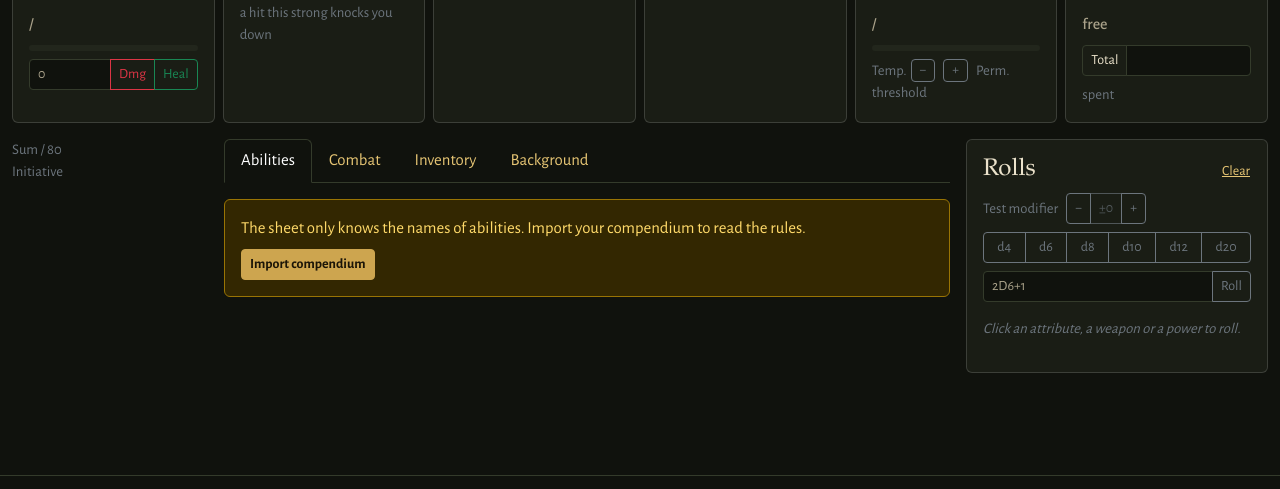
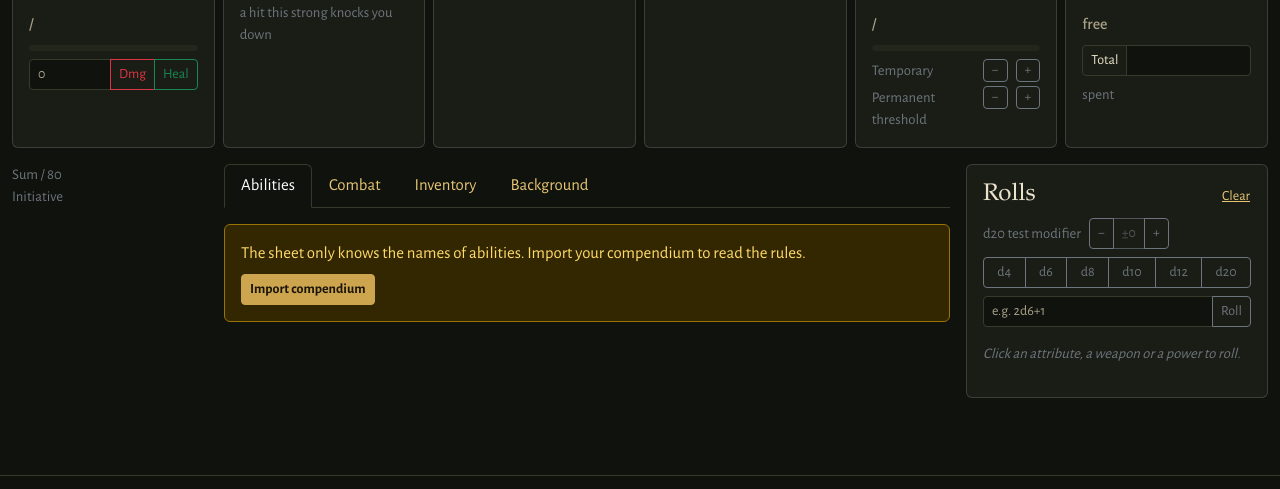
Before and after one commit to ncsf01/davokar-sheets, a Flask app: template davokar/templates/characters/sheet.html in a window 1280 px wide. Shown: the part 218-707 px from the top of the page. Run offline with Flask 3, Linux system fonts and the light colour scheme; the template is opened without the code that fills it, so the values that code supplies are empty; some libraries are stand-ins or nearby versions; some web fonts are replaced.

Commit message:
fix: clearer dice input, test modifier label and permanent corruption buttons

```diff
--- a/davokar/static/js/sheet.js
+++ b/davokar/static/js/sheet.js
@@ -349,6 +349,13 @@
       render();
       changed();
     },
+    // the part from powers and artifacts is calculated, so the buttons change the extra field
+    "corruption-permanent"(el) {
+      sheet.corrExtra = Math.max(0, R.toInt(sheet.corrExtra) + R.toInt(el.dataset.delta));
+      $("#corr-extra").value = sheet.corrExtra;
+      render();
+      changed();
+    },
     "end-scene"() {
       sheet.corrTemp = 0;  // temporary corruption fades at the end of a scene
       render();
@@ -534,6 +541,7 @@
     event.preventDefault();
     const formula = event.target.formula.value.trim().toUpperCase();
     if (/^(\d*D\d+|\d+)([+-](\d*D\d+|\d+))*$/.test(formula)) diceRoll("Free roll", formula);
+    else toast("Type a dice formula first, like 2d6+1.");
   });
 
   for (const form of $$("[data-custom]")) {
--- a/davokar/templates/characters/sheet.html
+++ b/davokar/templates/characters/sheet.html
@@ -110,11 +110,16 @@
             <div class="progress-bar bg-rot" data-out-width="corruption"></div>
           </div>
           <div class="d-flex align-items-center gap-1 small text-secondary">
-            Temp.
+            <span class="me-auto">Temporary</span>
             <button class="btn btn-sm btn-outline-secondary py-0" type="button" data-action="corruption" data-delta="-1">−</button>
             <b data-out="corruptionTemporary"></b>
             <button class="btn btn-sm btn-outline-secondary py-0" type="button" data-action="corruption" data-delta="1">+</button>
-            <span class="ms-1">Perm. <b data-out="corruptionPermanent"></b></span>
+          </div>
+          <div class="d-flex align-items-center gap-1 small text-secondary mt-1">
+            <span class="me-auto" title="Learned powers + artifacts + extra permanent Corruption">Permanent</span>
+            <button class="btn btn-sm btn-outline-secondary py-0" type="button" data-action="corruption-permanent" data-delta="-1">−</button>
+            <b data-out="corruptionPermanent"></b>
+            <button class="btn btn-sm btn-outline-secondary py-0" type="button" data-action="corruption-permanent" data-delta="1">+</button>
           </div>
           <div class="small text-secondary">threshold <span data-out="corruptionThreshold"></span></div>
         </div>
@@ -429,7 +434,7 @@
             <button class="btn btn-link btn-sm p-0" type="button" data-action="clear-rolls">Clear</button>
           </div>
           <div class="d-flex align-items-center gap-2 small text-secondary mb-2">
-            Test modifier
+            <span title="Added to the target of d20 tests (attributes, attacks, defense). Dice rolls ignore it.">d20 test modifier</span>
             <div class="btn-group btn-group-sm">
               <button class="btn btn-outline-secondary" type="button" data-action="modifier" data-delta="-1">−</button>
               <span class="btn btn-outline-secondary disabled" data-out="modifier">±0</span>
@@ -442,7 +447,7 @@
             {% endfor %}
           </div>
           <form class="input-group input-group-sm mb-3" id="formula-form">
-            <input class="form-control" name="formula" placeholder="2D6+1" aria-label="Dice formula">
+            <input class="form-control" name="formula" placeholder="e.g. 2d6+1" aria-label="Dice formula">
             <button class="btn btn-outline-secondary" type="submit">Roll</button>
           </form>
           <ol class="list-unstyled roll-list" id="roll-list">
```
